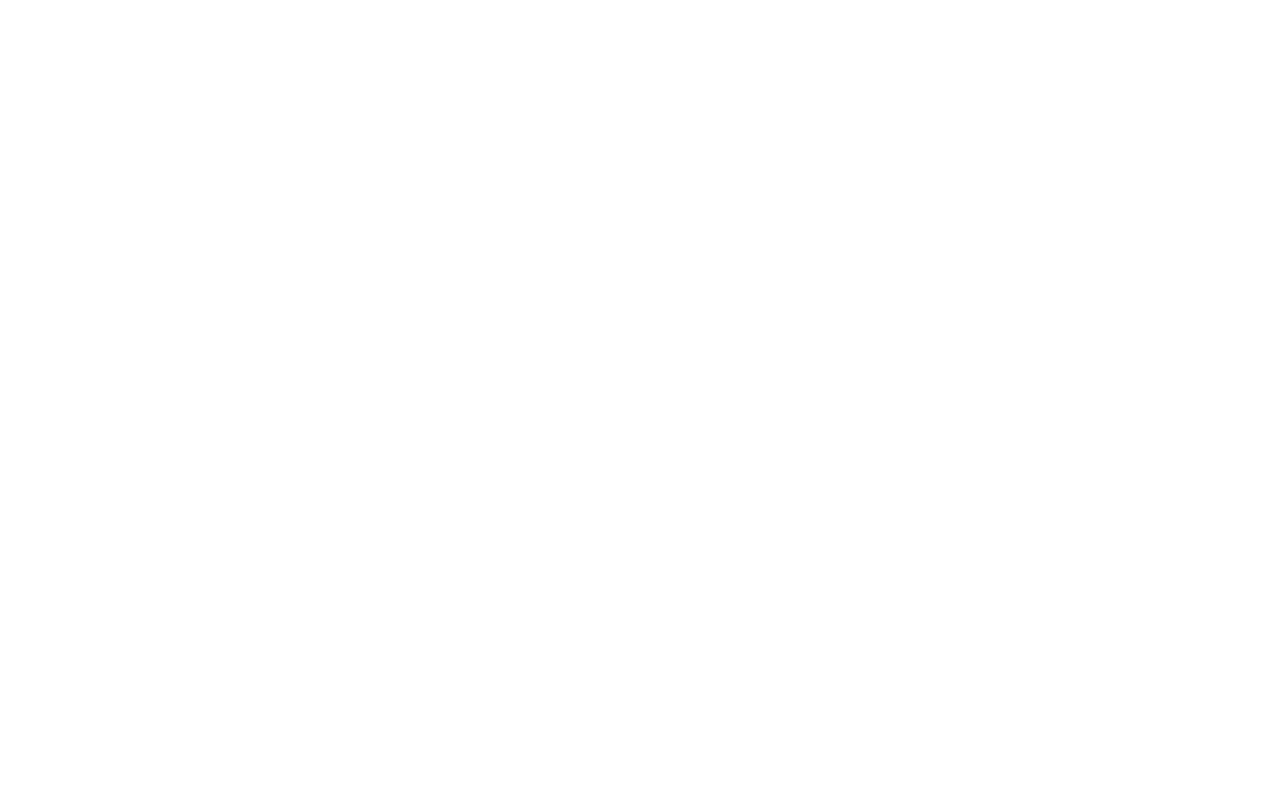
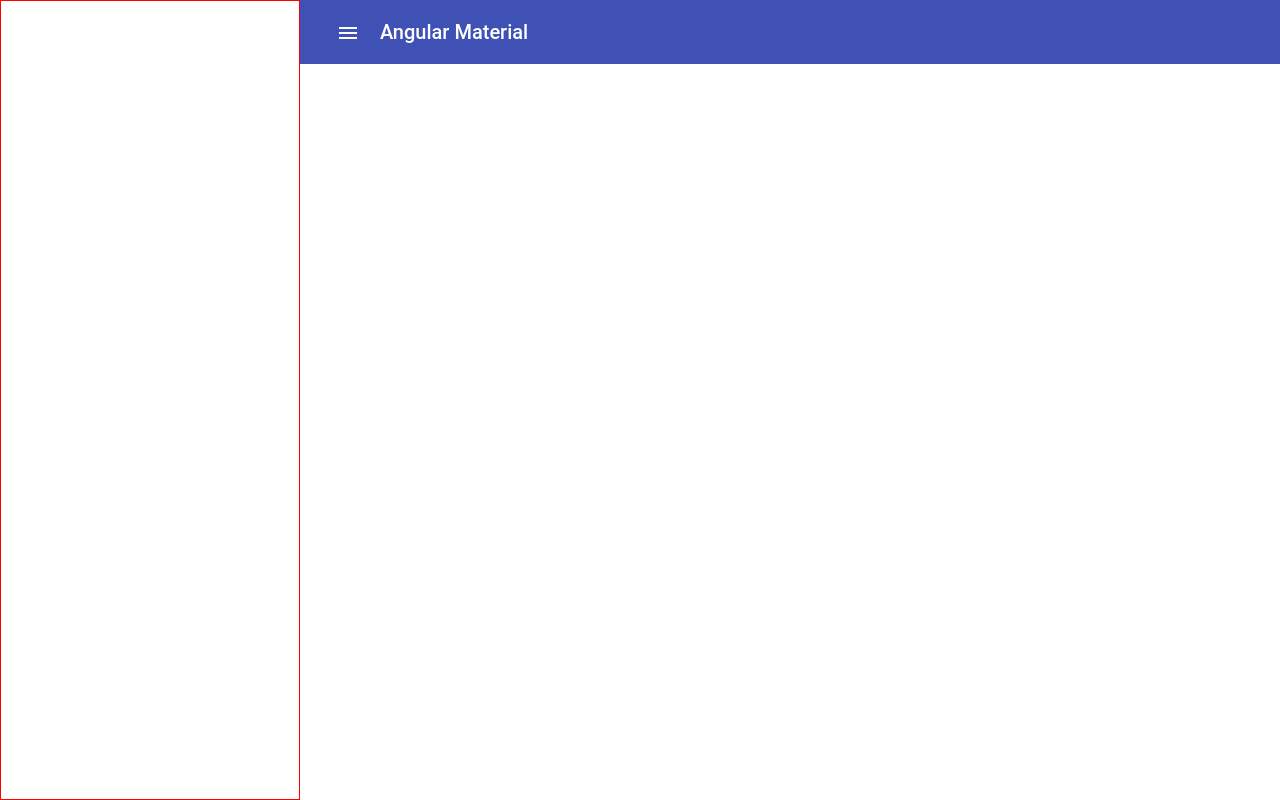
Before and after one commit to fancn21th/0_97_Ng_Material, an Angular app: page / in a window 1280 px wide. Built offline with nearby package versions, Linux system fonts and the light colour scheme.

Commit message:
feature: sidenav layout

```diff
--- a/src/app/app.component.css
+++ b/src/app/app.component.css
@@ -0,0 +1,16 @@
+img {
+  width: 100%;
+  height: auto;
+}
+
+mat-sidenav {
+  width: 300px;
+  border: 1px solid red;
+}
+
+.sidenav-toggle {
+  position: fixed;
+  right: 20px;
+  bottom: 10px;
+  z-index: 4;
+}
--- a/src/app/app.component.html
+++ b/src/app/app.component.html
@@ -1,3 +1,23 @@
-<mat-toolbar color="primary">
-  <span>My Application</span>
-</mat-toolbar>
+<mat-sidenav-container>
+  <mat-sidenav
+    #sidenav
+    [mode]="sidenavMode"
+    [opened]="!isSmallScreen"
+    [fixedInViewport]="true"
+  ></mat-sidenav>
+  <mat-toolbar color="primary">
+    <button mat-button (click)="sidenav.toggle()">
+      <mat-icon>menu</mat-icon>
+    </button>
+    Angular Material
+  </mat-toolbar>
+</mat-sidenav-container>
+<button
+  *ngIf="isSmallScreen"
+  mat-mini-fab
+  color="primary"
+  class="sidenav-toggle"
+  (click)="sidenav.toggle()"
+>
+  <mat-icon>view_list</mat-icon>
+</button>
--- a/src/app/app.component.ts
+++ b/src/app/app.component.ts
@@ -1,10 +1,25 @@
-import { Component } from '@angular/core';
+import { Component } from "@angular/core";
+import { BreakpointObserver } from "@angular/cdk/layout";
+import { pluck } from "rxjs/operators";
 
 @Component({
-  selector: 'app-root',
-  templateUrl: './app.component.html',
-  styleUrls: ['./app.component.css']
+  selector: "app-root",
+  templateUrl: "./app.component.html",
+  styleUrls: ["./app.component.css"]
 })
 export class AppComponent {
-  title = 'ng-material';
+  public isSmallScreen: boolean;
+
+  constructor(private _breakpointObserver: BreakpointObserver) {}
+
+  ngOnInit() {
+    this._breakpointObserver
+      .observe(["(max-width: 901px)"])
+      .pipe(pluck("matches"))
+      .subscribe((m: boolean) => (this.isSmallScreen = m));
+  }
+
+  get sidenavMode() {
+    return this.isSmallScreen ? "over" : "side";
+  }
 }
```
Also changed, not shown: src/app/material/material.module.ts (+16 -5 lines).
